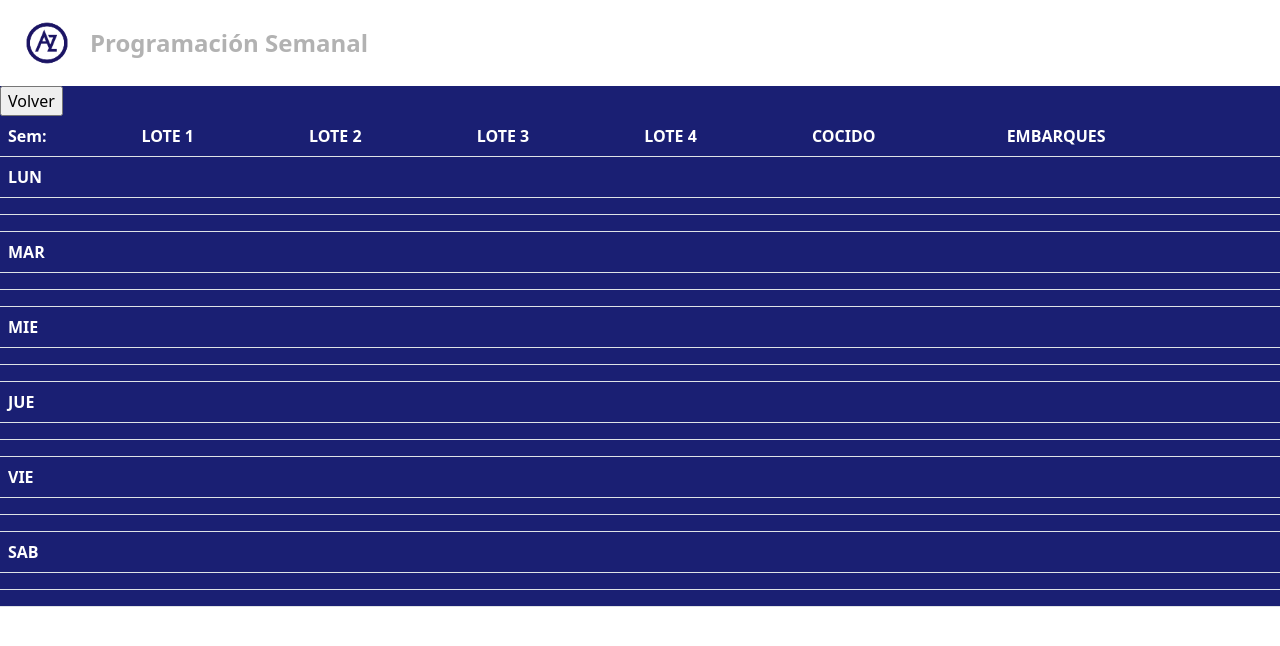
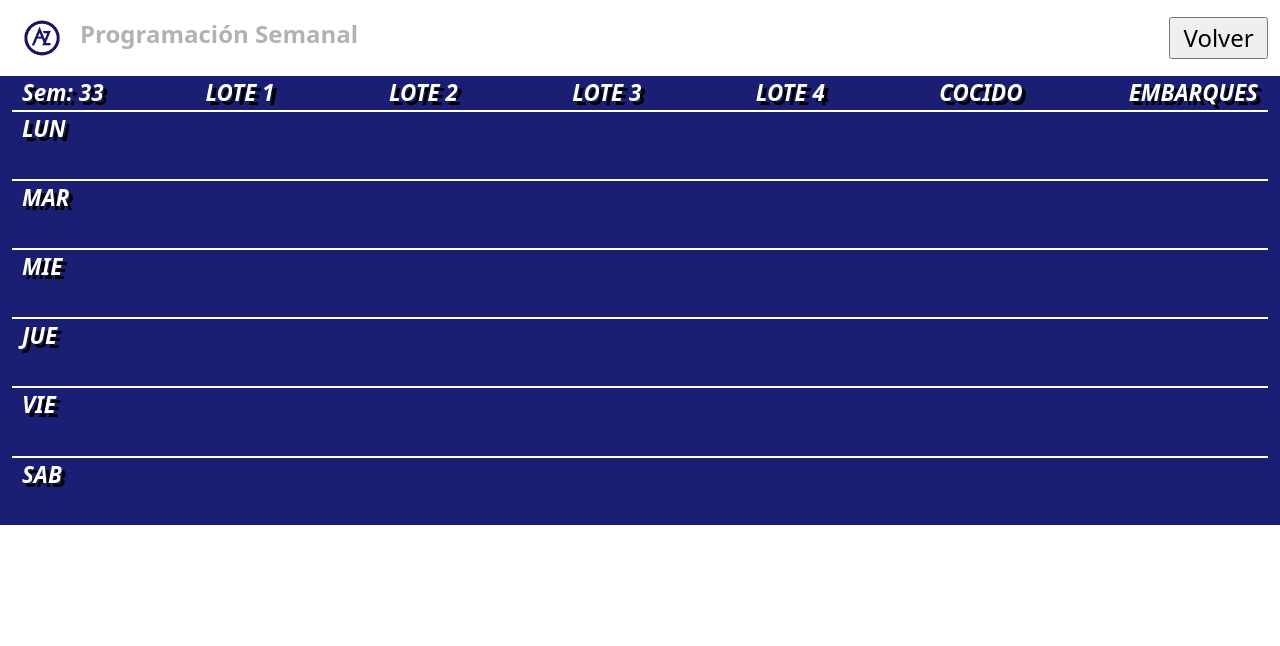
Before and after one commit to Belendefranchi/programacion, a PHP site: page / in a window 1280 px wide. Shown: the top 646 px of the page. Run offline with PHP 8.4, Linux system fonts and the light colour scheme; data that the repository does not hold is empty.

Commit message:
cambio estilos

```diff
--- a/edicion.php
+++ b/edicion.php
@@ -39,7 +39,6 @@
             <?php
 
             $sem = date('W', time());
-/*             echo "Semana: $sem" . "<br>"; */
 
             $semana = array();
             for($d=0; $d<7 ; $d++)
@@ -51,7 +50,6 @@
             $jue = date('d/m/Y',$semana[4]);
             $vie = date('d/m/Y',$semana[5]);
             $sab = date('d/m/Y',$semana[6]);
-
 
             ?>
 
--- a/index.php
+++ b/index.php
@@ -15,24 +15,26 @@
         <nav class="navbar navbar-expand-lg fs-4 fw-bold">
             <div class="container-fluid">
                 <a class="" href="#">
-                    <img src="logo.png" alt="" width="70vw">
+                    <img src="logo.png" alt="" width="60vw">
                 </a>
                 <button class="navbar-toggler" type="button" data-bs-toggle="collapse" data-bs-target="#navbarSupportedContent" aria-controls="navbarSupportedContent" aria-expanded="false" aria-label="Toggle navigation">
                     <span class="navbar-toggler-icon"></span>
                 </button>
                 <div class="collapse navbar-collapse" id="navbarSupportedContent">
-                    <ul class="navbar-nav me-auto mb-2 mb-lg-0">
+                    <ul class="navbar-nav me-auto mb-2">
                         <li class="nav-item">
                             <a class="nav-link disabled">Programación Semanal</a>
                         </li>
                     </ul>
+                </div>
+                <div class="d-flex justify-content-end">
+                    <input type="button" value=" Volver " onClick="history.go(-1);">
                 </div>
             </div>
         </nav>
     </header>
     <main>
 
-    <!-- 1315 lineas -->
         <?php
 
         include("conexion.php");
@@ -724,20 +726,20 @@ $ExtSab__embarque=$Sab__embarque["ext_embarque"];
 /* ############################################################## */
 
         ?>
-        <input type="button" value="Volver" onClick="history.go(-1);"></td>
-        <table class="table table__font">
+        <div class="container-fluid">
+            <table class="table-responsive table__font">
                 <thead>
-                <tr class="table__font">
-                    <th class="table__font" scope="col">Sem:</th>
-                    <th scope="col">LOTE 1</th>
-                    <th scope="col">LOTE 2</th>
-                    <th scope="col">LOTE 3</th>
-                    <th scope="col">LOTE 4</th>
-                    <th scope="col">COCIDO</th>
-                    <th scope="col">EMBARQUES</th>
+                    <tr class="table__font h-50">
+                        <th class="col-2 table__font" scope="col">Sem: <?php echo $sem?></th>
+                        <th class="col-2" scope="col">LOTE 1</th>
+                        <th class="col-2" scope="col">LOTE 2</th>
+                        <th class="col-2" scope="col">LOTE 3</th>
+                        <th class="col-2" scope="col">LOTE 4</th>
+                        <th class="col-2" scope="col">COCIDO</th>
+                        <th class="col-2" scope="col">EMBARQUES</th>
                     </tr>
                 </thead>
-            <tbody>
+                <tbody class="table-group-divider">
                     <tr>
                         <th scope="row">LUN</th>
                         <td><?php echo $L1Lun__tipo?></td>
@@ -757,7 +759,7 @@ $ExtSab__embarque=$Sab__embarque["ext_embarque"];
                         <td><?php echo $OpeLun__embarque?></td>
                     </tr>
                     <tr>
-                    <th scope="row"></th>
+                        <th class="vacia" scope="row">a</th>
                         <td><?php echo $L1Lun__granja?></td>
                         <td><?php echo $L2Lun__granja?></td>
                         <td><?php echo $L3Lun__granja?></td>
@@ -765,7 +767,7 @@ $ExtSab__embarque=$Sab__embarque["ext_embarque"];
                         <td><?php echo $ExtLun__cocido?></td>
                         <td><?php echo $ExtLun__embarque?></td>
                     </tr>
-                <tr>
+                    <tr class="table-group-divider">
                         <th scope="row">MAR</th>
                         <td><?php echo $L1Mar__tipo?></td>
                         <td><?php echo $L2Mar__tipo?></td>
@@ -784,7 +786,7 @@ $ExtSab__embarque=$Sab__embarque["ext_embarque"];
                         <td><?php echo $OpeMar__embarque?></td>
                     </tr>
                     <tr>
-                    <th scope="row"></th>
+                        <th class="vacia" scope="row">a</th>
                         <td><?php echo $L1Mar__granja?></td>
                         <td><?php echo $L2Mar__granja?></td>
                         <td><?php echo $L3Mar__granja?></td>
@@ -792,7 +794,7 @@ $ExtSab__embarque=$Sab__embarque["ext_embarque"];
                         <td><?php echo $ExtMar__cocido?></td>
                         <td><?php echo $ExtMar__embarque?></td>
                     </tr>
-                <tr>
+                    <tr class="table-group-divider">
                         <th scope="row">MIE</th>
                         <td><?php echo $L1Mie__tipo?></td>
                         <td><?php echo $L2Mie__tipo?></td>
@@ -811,7 +813,7 @@ $ExtSab__embarque=$Sab__embarque["ext_embarque"];
                         <td><?php echo $OpeMie__embarque?></td>
                     </tr>
                     <tr>
-                    <th scope="row"></th>
+                        <th class="vacia" scope="row">a</th>
                         <td><?php echo $L1Mie__granja?></td>
                         <td><?php echo $L2Mie__granja?></td>
                         <td><?php echo $L3Mie__granja?></td>
@@ -819,7 +821,7 @@ $ExtSab__embarque=$Sab__embarque["ext_embarque"];
                         <td><?php echo $ExtMie__cocido?></td>
                         <td><?php echo $ExtMie__embarque?></td>
                     </tr>
-                <tr>
+                    <tr class="table-group-divider">
                         <th scope="row">JUE</th>
                         <td><?php echo $L1Jue__tipo?></td>
                         <td><?php echo $L2Jue__tipo?></td>
@@ -838,7 +840,7 @@ $ExtSab__embarque=$Sab__embarque["ext_embarque"];
                         <td><?php echo $OpeJue__embarque?></td>
                     </tr>
                     <tr>
-                    <th scope="row"></th>
+                        <th class="vacia" scope="row">a</th>
                         <td><?php echo $L1Jue__granja?></td>
                         <td><?php echo $L2Jue__granja?></td>
                         <td><?php echo $L3Jue__granja?></td>
@@ -846,7 +848,7 @@ $ExtSab__embarque=$Sab__embarque["ext_embarque"];
                         <td><?php echo $ExtJue__cocido?></td>
                         <td><?php echo $ExtJue__embarque?></td>
                     </tr>
-                <tr>
+                    <tr class="table-group-divider">
                         <th scope="row">VIE</th>
                         <td><?php echo $L1Vie__tipo?></td>
                         <td><?php echo $L2Vie__tipo?></td>
@@ -865,7 +867,7 @@ $ExtSab__embarque=$Sab__embarque["ext_embarque"];
                         <td><?php echo $OpeVie__embarque?></td>
                     </tr>
                     <tr>
-                    <th scope="row"></th>
+                        <th class="vacia" scope="row">a</th>
                         <td><?php echo $L1Vie__granja?></td>
                         <td><?php echo $L2Vie__granja?></td>
                         <td><?php echo $L3Vie__granja?></td>
@@ -873,7 +875,7 @@ $ExtSab__embarque=$Sab__embarque["ext_embarque"];
                         <td><?php echo $ExtVie__cocido?></td>
                         <td><?php echo $ExtVie__embarque?></td>
                     </tr>
-                <tr>
+                    <tr class="table-group-divider">
                         <th scope="row">SAB</th>
                         <td><?php echo $L1Sab__tipo?></td>
                         <td><?php echo $L2Sab__tipo?></td>
@@ -892,7 +894,7 @@ $ExtSab__embarque=$Sab__embarque["ext_embarque"];
                         <td><?php echo $OpeSab__embarque?></td>
                     </tr>
                     <tr>
-                    <th scope="row"></th>
+                        <th class="vacia" scope="row">a</th>
                         <td><?php echo $L1Sab__granja?></td>
                         <td><?php echo $L2Sab__granja?></td>
                         <td><?php echo $L3Sab__granja?></td>
@@ -902,6 +904,7 @@ $ExtSab__embarque=$Sab__embarque["ext_embarque"];
                     </tr>
                 </tbody>
             </table>
+        </div>
     </main>
     <!-- JavaScript Bundle with Popper -->
     <script src="https://cdn.jsdelivr.net/npm/bootstrap@5.2.0-beta1/dist/js/bootstrap.bundle.min.js" integrity="sha384-pprn3073KE6tl6bjs2QrFaJGz5/SUsLqktiwsUTF55Jfv3qYSDhgCecCxMW52nD2" crossorigin="anonymous"></script>
--- a/style.css
+++ b/style.css
@@ -1,55 +1,36 @@
 main{
-    height: 100%;
-    width: 100%;
+
     background-color: #1A1F73;
-    color: white;
 }
 
-.table__font{
-    color: white;
+
+td{
+    padding: 0px 10px 0px 10px !important;
 }
 
-@media (min-width: 768px){
-    .seven-cols .col-md-1,
-    .seven-cols .col-sm-1,
-    .seven-cols .col-lg-1  {
-        width: 100%;
-        *width: 100%;
-        }
-    }
+th{
+    padding: 0px 10px 0px 10px !important;
+    font-style: italic;
+    text-shadow: 4px 4px black;
+}
 
-@media (min-width: 992px) {
-    .seven-cols .col-md-1,
-    .seven-cols .col-sm-1,
-    .seven-cols .col-lg-1 {
-        width: 14.285714285714285714285714285714%;
-        *width: 14.285714285714285714285714285714%;
+.vacia{
+    color: #1A1F73;
+    text-shadow: none;
+}
+
+@media (max-width: 1365px) {
+    .table__font{
+        color: white;
+        font-size: 1.4rem;
+        font-weight: bolder;
     }
 }
 
-@media (min-width: 1400px) {
+@media (min-width: 1366px){
     .table__font{
-        font-size: 100px;
+        color: white;
+        font-size: 1.6rem;
+        font-weight: bolder;
     }
 }
-
-
-/* select option:nth-child(1) {
-    background-color: rgb(184, 16, 16) !important;
-    color: white !important;
-} */
-
-/* option[value="2"] {
-    background-color: rgb(17, 134, 33) !important;
-    color: white !important;
-}
-
-option[value="3"] {
-    background-color: rgb(31, 141, 214) !important;
-    color: white !important;
-} */
-
-
-/* select { color:blue; }
-option { color:red; background-color:yellow; }
-option:hover { color:yellow; background-color:red; } */
```
Lines whose indentation alone changed are shown as unchanged.
